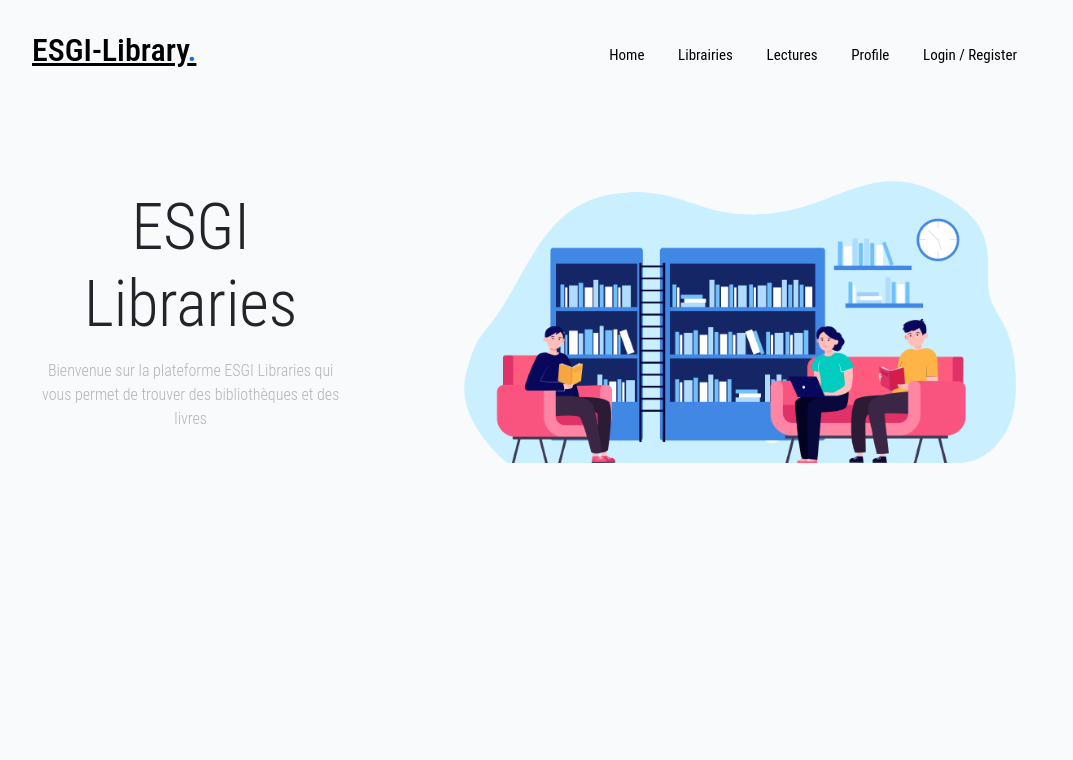
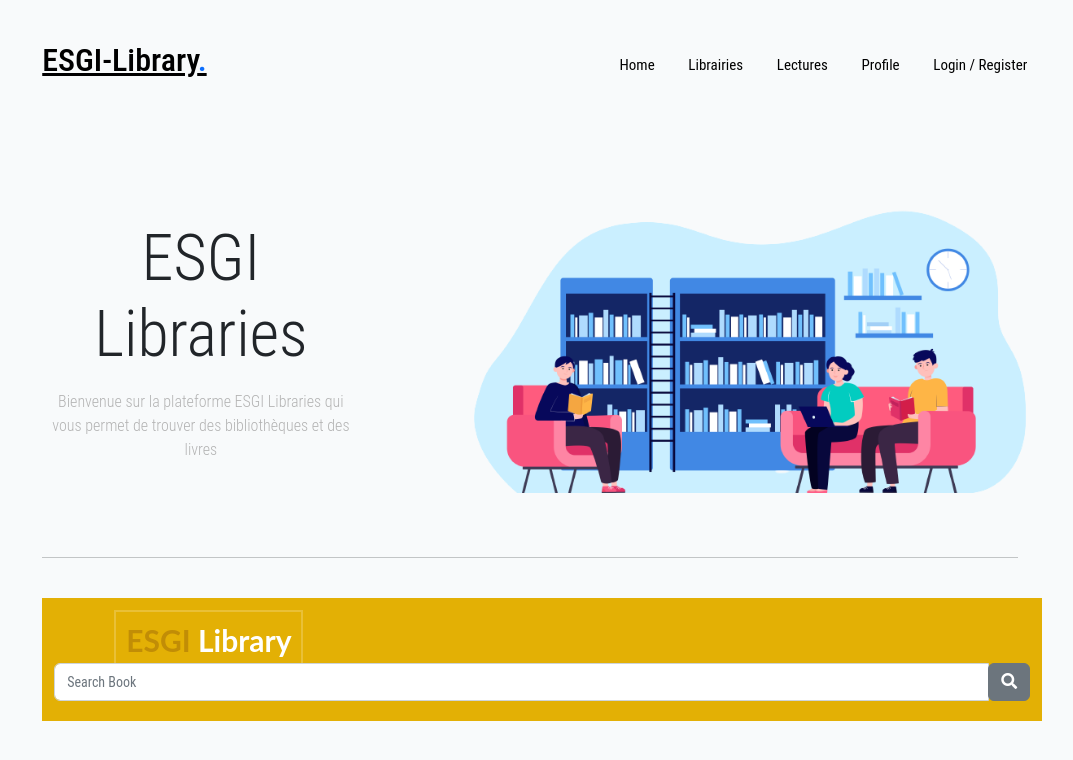
Before and after one commit to elmohriothmane/library-management-system, a Django app: page / in a window 1280 px wide. Shown: the top 760 px of the page, without its empty margins (108-1181 px from the left). Run offline with Django 4.2, Linux system fonts and the light colour scheme; some libraries are stand-ins or nearby versions.

Commit message:
add search functionality

```diff
--- a/app/library/urls.py
+++ b/app/library/urls.py
@@ -1,13 +1,19 @@
 from django.contrib import admin
 from django.urls import path
 from . import views
+from django.contrib.auth import views as auth_views
+
 
 urlpatterns = [
     path('', views.index, name='index'),
     path('login/', views.login_request,name="login"),
     path('signup/', views.signup,name="signup"),
     path('logout/', views.logout_request, name='logout'),
+    path('password-reset-confirm/<uidb64>/<token>/',
+         auth_views.PasswordResetConfirmView.as_view(template_name='users/password_reset_confirm.html'),
+         name='password_reset_confirm'),
 
+    path('search/',views.search),
     path('libraries/', views.all_libraries, name='all_libraries'),
     path('libraries/<int:library_id>/', views.detail_library, name='detail_library'),
     path('libraries/<int:library_id>/livres/', views.detail_library_livres, name='detail_library_livres'),
--- a/app/library/views.py
+++ b/app/library/views.py
@@ -11,21 +11,32 @@ from django.contrib.auth import login, authenticate, logout
 from django.contrib.auth.decorators import login_required
 import os
 from django.conf import settings
+from django.db.models import Q
 
 
 # Create your views here.
 
 def index(request):
     if request.user.is_authenticated and request.user.role == "client":
+        query = request.GET.get('search-input')
+        livres_list= Livre.objects.all()
         groupes_list = Groupe.objects.all()
         emprunts_list = Emprunt.objects.filter(user=request.user)
         data = {
             "emprunts_list": emprunts_list,
             'groupes_list': groupes_list,
+            'livres_list': livres_list,
         }
         return render(request, 'index.html', data)
 
     return render(request, 'index.html')
+
+def search(request):
+    search_query=request.GET.get('search-query')
+
+
+    livres_list=Livre.objects.filter(Q(nom__icontains=search_query) | Q(genre__icontains=search_query))
+    return render(request,'index.html',{'livres_list':livres_list})
 
 
 def all_libraries(request):
--- a/app/static/style.css
+++ b/app/static/style.css
@@ -133,3 +133,142 @@ a:hover {
 .card{
     background-color: inherit !important;
 }
+
+.page-header-search {
+  background-color: #e3b005;
+  padding: 20px 0;
+}
+
+.page-header-search {
+  margin: 0;
+  border-bottom: none;
+}
+
+/*Search area*/
+.search {
+    display: flex;
+    max-width: 530px;
+    min-width: 300px;
+    margin: 0 auto 30px;
+    box-sizing: border-box;
+  }
+  .search__input {
+    flex: 1;
+    height: 36px;
+      padding: 10px;
+      background-color: rgba(237,237,237,.7);
+      border: none;
+    border-radius: 2px 0 0 2px;
+  }
+  .search__btn {
+    text-align: center;
+    background-color: #fff;
+    line-height: 36px;
+    border-radius: 0 2px 2px 0;
+  }
+  .icon-search {
+    vertical-align: middle;
+  }
+
+  ::-webkit-input-placeholder {
+    color: rgba(84,127,28,.6);
+    font-size: 14px;
+  }
+  :-moz-placeholder { /* Firefox 18- */
+    color: rgba(84,127,28,.6);
+    font-size: 14px;
+  }
+  ::-moz-placeholder {  /* Firefox 19+ */
+    color: rgba(84,127,28,.6);
+    font-size: 14px;
+  }
+  :-ms-input-placeholder {
+    color:rgba(84,127,28,.6);
+    font-size: 14px;
+  }
+
+
+/*Change main logo area*/
+.main-logo {
+  float: left;
+  width: 40%;
+  align-content: left;
+}
+
+/*Style logo color*/
+.logo {
+  text-decoration: none;
+  font-size: 30px;
+  font-weight: bolder;
+  color: #C18D06;
+  padding: 10px;
+  border: solid 2px rgba(255, 255, 255, 0.2);
+  font-family: 'Lato', sans-serif;
+}
+
+/*Change the color of the logo when hover */
+.logo:hover, .logo:focus {
+  text-decoration: none;
+  color: white;
+}
+.logo span:hover,  .logo span:focus {
+  text-decoration: none;
+  color: #C18D06;
+}
+.logo span{
+  color: white;
+}
+
+
+.book-card{
+    width: 170px;
+    box-shadow: 5px 5px 5px rgba(0,0,0,0.2);
+    padding: 5px;
+    padding-bottom: 15px;
+    vertical-align: top;
+
+    border: 1px solid #b7b7b7;
+  }
+
+  .book-card__image{
+    width: 100%;
+    height: 170px;
+  }
+
+  .book-card__image img{
+    width: 100%;
+    height: 100%;
+    object-fit: cover;
+  }
+
+  .book-title{
+    margin: 0;
+    padding: 15px;
+  }
+
+  .book-copy{
+    margin: 0;
+    padding: 0 15px;
+    font-size: 11px;
+    color: #b7b7b7;
+  }
+
+  .book-link{
+    margin-left: 15px;
+    margin-top: 15px;
+    display: inline-block;
+    text-decoration: none;
+    border: 2px solid #b7b7b7;
+    padding: 3px 12px;
+    color: #b7b7b7;
+    border-radius:5px;
+  }
+
+.container{
+    margin: 1%;
+}
+
+.form{
+    width: 100% !important;
+    height: 100%;
+}
--- a/app/templates/index.html
+++ b/app/templates/index.html
@@ -15,6 +15,66 @@
             <div class="col-lg-7 offset-md-1">
                 <img src="{% static 'images/home.png' %}" alt="Image" class="img-fluid">
             </div>
+
+
+
+
+        <div class="row ">
+            <div class="col-12 mb-4">
+                <div class="d-flex">
+
+                </div>
+                <br/><br/>
+                <hr>
+            </div>
+        </div>
+
+
+
+        <div clas="header-search" class="page-header">
+            <div class="page-header-search row">
+                <!-- Logo -->
+                <div class="col-md-4">
+                    <a href="#" class="logo">ESGI <span>Library </span></a>
+                </div>
+
+
+                <form action="/search/" method="GET">
+                    <div class="input-group">
+
+                            <input type="text" name="search-query" class="form-control" placeholder="Search Book">
+                            <div class="input-group-append">
+                                <button class="btn btn-secondary" type="submit">
+                                    <i class="fa fa-search"></i>
+                                </button>
+                            </div>
+
+                    </div>
+                </form>
+            </div>
+
+
+        </div>
+    </div>
+
+      <!-- Main content -->
+    <div class="container" id="title">
+
+        {% for livre in livres_list %}
+        <div class="book-card">
+            <div class="book-card__image">
+              <img src="{{livre.image.url}}" alt="">
+            </div>
+            <br/>
+            <div>Title : <span class="book-copy"> {{ livre.nom }}</span></div>
+            <div>Auteur : <span class="book-copy"> {{ livre.auteur }}</span></div>
+            <div>Category : <span class="book-copy"> {{ livre.genre }}</span></div>
+            <a href="{% url 'detail_livre' livre.id %}" class="book-link">view</a>
+
+          </div>
+        {% endfor %}
+
+    </div>
 
             {% if user %}
                 {% if user.role == "libraire" %}
```
Also changed, not shown: app/templates/livre/book_item.html (added, +7 -0 lines), app/library/migrations/0002_emprunt_date_limite_utilisateur_zip_code.py (added).
